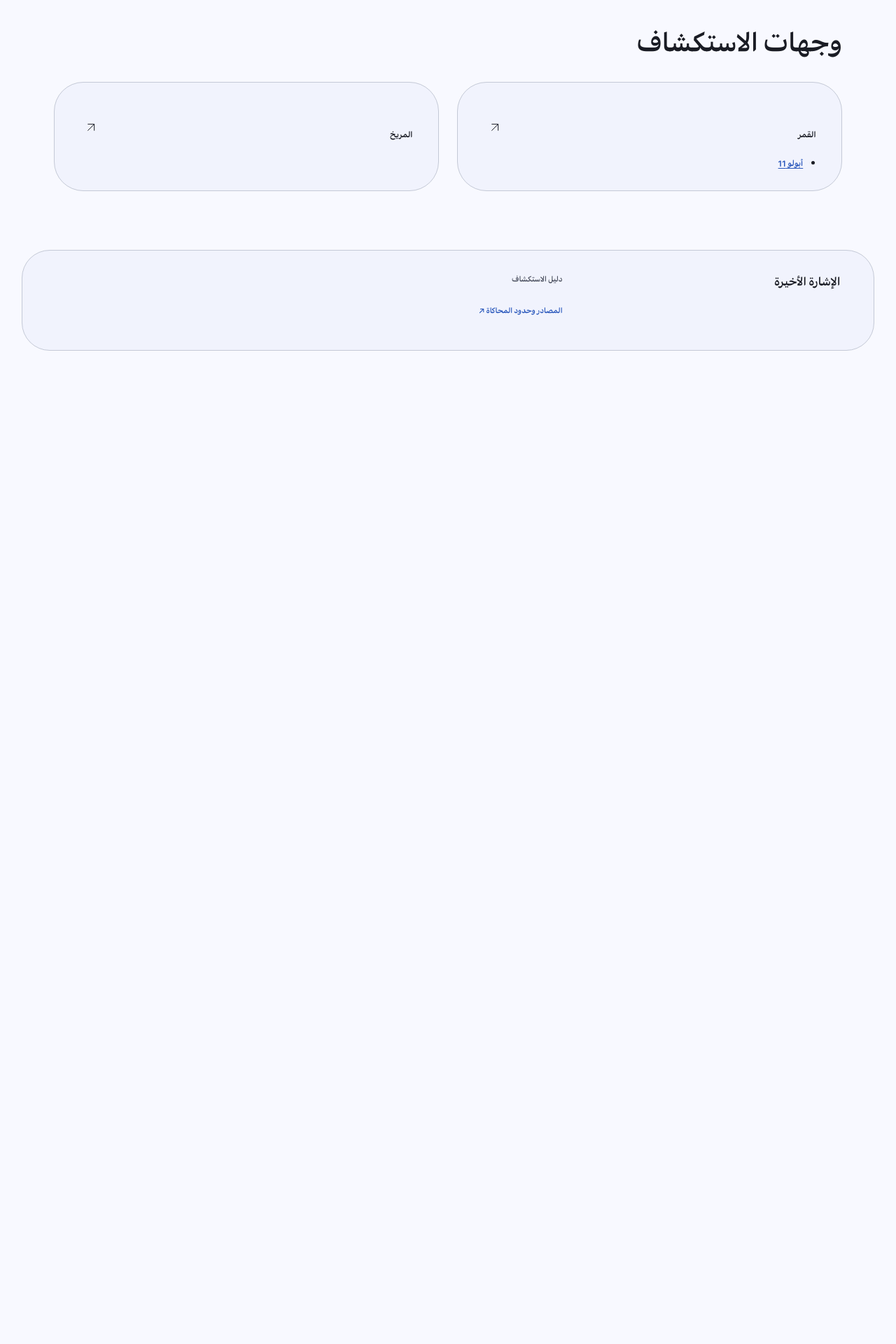
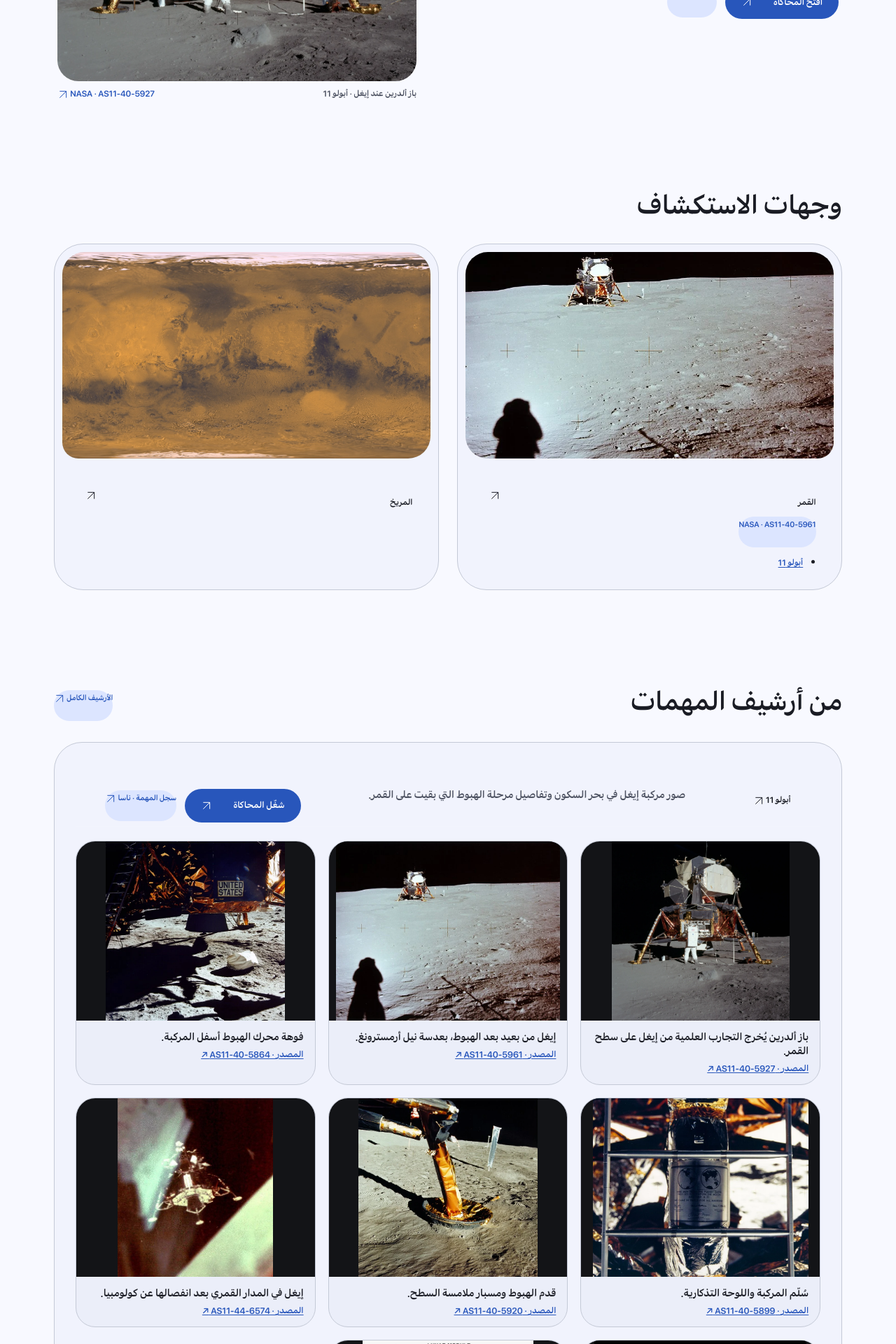
Before and after one commit to 4am7l/the-last-signal, a React (Vite) app: page / in a window 1280 px wide. Shown: the part 460-2380 px from the top of the page at 70% size. Before the commit the page ends 981 px from the top, so only its background shows below. Built offline with nearby package versions, Linux system fonts and the light colour scheme.

Commit message:
Restore sourced Apollo imagery and mission archive on the homepage

```diff
--- a/src/EagleDetails.tsx
+++ b/src/EagleDetails.tsx
@@ -18,11 +18,11 @@ export function EagleSummary() {
 
 type EagleImage = (typeof eagleImages)[number];
 
-export function EagleGallery({ onSelect }: { onSelect?: (image: EagleImage) => void }) {
+export function EagleGallery({ images = eagleImages, onSelect }: { images?: readonly EagleImage[]; onSelect?: (image: EagleImage) => void }) {
   const t = useExplorerText();
   return (
     <div className="eagle-gallery">
-      {eagleImages.map((image, index) => {
+      {images.map((image, index) => {
         const label = t("كبّر الصورة", "Enlarge image") + " · " + image.id;
         const thumbnail = <img src={image.src} alt={t(image.ar, image.en)} loading={!onSelect && index === 0 ? "eager" : "lazy"} decoding="async" />;
         return (
--- a/src/Experience.tsx
+++ b/src/Experience.tsx
@@ -1,9 +1,9 @@
-import { eagle } from "./eagle";
+import { eagle, eagleImages } from "./eagle";
 import { EagleGallery, EagleSummary } from "./EagleDetails";
 import { LanguageToggle } from "./LanguageToggle";
 import { ThemeToggle } from "./ThemeToggle";
 import { useLanguage, useExplorerText } from "./explorer-language";
-import { destinations, exploreHref, type Page } from "./navigation";
+import { destinations, exploreHref, type Destination, type Page } from "./navigation";
 
 function Arrow() {
   return (
@@ -74,8 +74,23 @@ export function SiteHeader({
     </header>
   );
 }
+const homeMissions = [{
+  id: "apollo",
+  body: "moon" as Destination,
+  name: ["أبولو 11", "Apollo 11"] as const,
+  intro: [
+    "صور مركبة إيغل في بحر السكون وتفاصيل مرحلة الهبوط التي بقيت على القمر.",
+    "See Eagle at Tranquility Base and the descent stage left on the Moon.",
+  ] as const,
+  archiveHref: eagle.archiveHref,
+  simulationHref: eagle.simulationHref,
+  catalog: eagle.catalog,
+  images: eagleImages,
+}];
+
 export function Home() {
   const t = useExplorerText();
+  const cover = eagleImages[0];
   return (
     <main id="main-content" className="editorial-page" tabIndex={-1}>
       <section className="signal-hero">
@@ -86,30 +101,69 @@ export function Home() {
             <a className="action action-solid" href="#/explore">
               {t("افتح المحاكاة", "Open simulation")} <Arrow />
             </a>
+            <a className="text-link" href="#/archive">{t("أرشيف المهمات", "Mission archive")}</a>
           </div>
         </div>
+        <figure className="hero-figure">
+          <img className="hero-photo" src={cover.src} alt={t(cover.ar, cover.en)} fetchPriority="high" />
+          <figcaption className="hero-caption">
+            <span>{t("باز ألدرين عند إيغل · أبولو 11", "Buzz Aldrin at Eagle · Apollo 11")}</span>
+            <a href={cover.source} target="_blank" rel="noreferrer">NASA · {cover.id} <Arrow /></a>
+          </figcaption>
+        </figure>
       </section>
       <section className="page-section destinations-section" aria-labelledby="destinations-title">
         <div className="section-heading destinations-heading">
           <h2 id="destinations-title">{t("وجهات الاستكشاف", "Explore a destination")}</h2>
         </div>
         <div className="destinations">
-          {destinations.map((body) => (
+          {destinations.map((body) => {
+            const moon = body === "moon";
+            const bodyLabel = moon ? t("القمر", "The Moon") : t("المريخ", "Mars");
+            const bodyCover = moon ? eagleImages[1] : null;
+            const missions = homeMissions.filter((mission) => mission.body === body);
+            return (
               <article className={`destination destination--expressive ${body}`} key={body}>
+                <a className="destination__media" href={exploreHref(body)} aria-label={bodyLabel}>
+                  <img src={bodyCover?.src ?? "/mars-nasa-viking.jpg"} alt="" loading="lazy" />
+                </a>
                 <div className="destination__content">
                   <div className="destination__title-row">
-                  <h3><a href={exploreHref(body)}>{body === "moon" ? t("القمر", "The Moon") : t("المريخ", "Mars")}</a></h3>
-                  <a href={exploreHref(body)} aria-label={body === "moon" ? t("استكشف القمر", "Explore the Moon") : t("استكشف المريخ", "Explore Mars")}><Arrow /></a>
+                    <h3><a href={exploreHref(body)}>{bodyLabel}</a></h3>
+                    <a href={exploreHref(body)} aria-label={t("افتح المعاينة", "Open preview") + " · " + bodyLabel}><Arrow /></a>
                   </div>
-                {body === "moon" && (
+                  {bodyCover && (
+                    <a className="text-link" href={bodyCover.source} target="_blank" rel="noreferrer">NASA · {bodyCover.id}</a>
+                  )}
+                  {missions.length > 0 && (
                     <ul className="eagle-mission-list">
-                    <li><a href={eagle.archiveHref}>{t("أبولو 11", "Apollo 11")}</a></li>
+                      {missions.map((mission) => <li key={mission.id}><a href={mission.archiveHref}>{t(...mission.name)}</a></li>)}
                     </ul>
                   )}
                 </div>
               </article>
+            );
+          })}
+        </div>
+      </section>
+      <section className="page-section featured-section" aria-labelledby="home-missions-title">
+        <div className="section-heading">
+          <h2 id="home-missions-title">{t("من أرشيف المهمات", "From the mission archive")}</h2>
+          <a className="text-link" href="#/archive">{t("الأرشيف الكامل", "Full archive")} <Arrow /></a>
+        </div>
+        {homeMissions.map((mission) => (
+          <article className="home-mission" key={mission.id}>
+            <header className="home-mission-copy">
+              <h3><a href={mission.archiveHref}>{t(...mission.name)} <Arrow /></a></h3>
+              <p>{t(...mission.intro)}</p>
+              <div className="hero-actions">
+                <a className="action action-solid" href={mission.simulationHref}>{t("شغّل المحاكاة", "Open simulation")} <Arrow /></a>
+                <a className="text-link" href={mission.catalog} target="_blank" rel="noreferrer">{t("سجل المهمة · ناسا", "Mission record · NASA")} <Arrow /></a>
+              </div>
+            </header>
+            <EagleGallery images={mission.images} />
+          </article>
         ))}
-        </div>
       </section>
     </main>
   );
--- a/src/experience.css
+++ b/src/experience.css
@@ -1745,3 +1745,14 @@ body {
   display: inline-flex;
   padding: .5rem;
 }
+
+.home-mission {
+  padding: clamp(16px, 3vw, 30px);
+  border: 1px solid var(--line);
+  border-radius: var(--tls-shape-card);
+  background: var(--md-sys-color-surface-container-low);
+}
+.home-mission + .home-mission { margin-block-start: 20px; }
+.home-mission-copy { margin-block-end: 20px; }
+.home-mission-copy h3 { margin: 0; font-size: clamp(1.45rem, 3vw, 2rem); }
+.home-mission-copy p { color: var(--md-sys-color-on-surface-variant); }
```
Also changed, not shown: 1 other file (tests, documents, lock files or other folders). Lines whose indentation alone changed are shown as unchanged.
